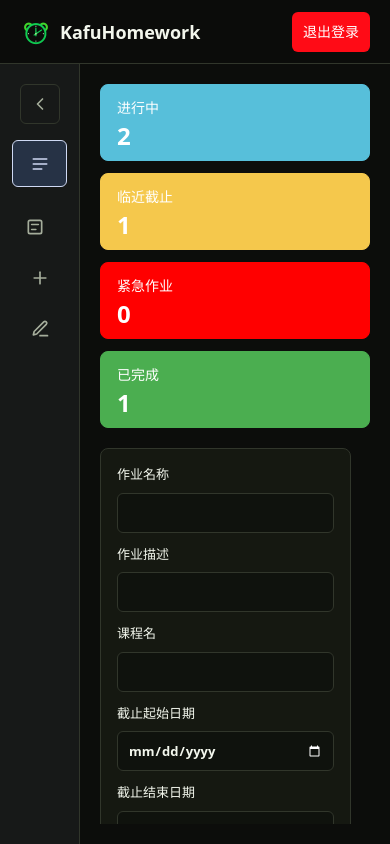
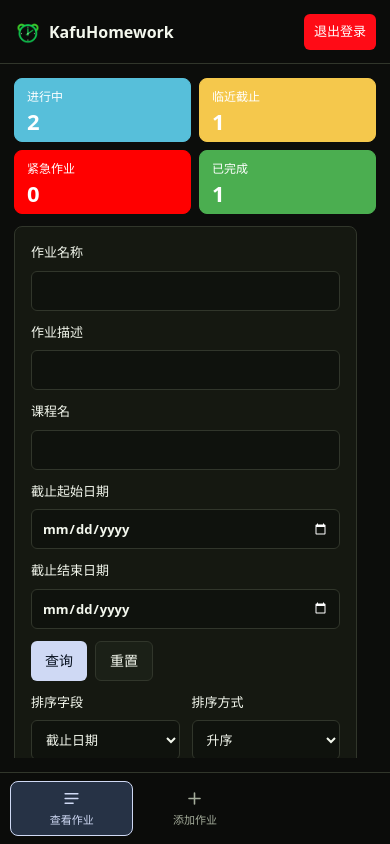
Before and after one commit to Kyy008/KafuHomework, a React (Vite) app: page / in a window 390 px wide. Built offline with nearby package versions, Linux system fonts and the light colour scheme.

Commit message:
refactor: 移除独立编辑页并改为作业卡片内编辑

```diff
--- a/src/App.css
+++ b/src/App.css
@@ -12,6 +12,7 @@
   --topbar-height: 64px;
   --sidebar-expanded-width: 288px;
   --sidebar-collapsed-width: 80px;
+  --mobile-bottom-nav-height: 72px;
 }
 
 .app-shell {
@@ -304,6 +305,10 @@
   transform: rotate(180deg);
 }
 
+.mobile-bottom-nav {
+  display: none;
+}
+
 .workspace {
   min-width: 0;
   flex: 1 1 auto;
@@ -712,6 +717,16 @@
 
 .assignment-action-button.danger:hover {
   background: rgba(255, 122, 138, 0.16);
+}
+
+.assignment-action-button.edit {
+  border-color: rgba(87, 191, 218, 0.65);
+  background: rgba(87, 191, 218, 0.14);
+  color: #bdefff;
+}
+
+.assignment-action-button.edit:hover {
+  background: rgba(87, 191, 218, 0.22);
 }
 
 .complete-button {
@@ -770,7 +785,7 @@
 }
 
 .confirm-dialog {
-  width: min(360px, 100%);
+  width: min(360px, calc(100vw - 32px));
   border: 1px solid var(--border);
   border-radius: 8px;
   background: var(--panel);
@@ -839,6 +854,68 @@
 
 .confirm-dialog-actions button:active {
   transform: translateY(1px);
+}
+
+.assignment-edit-dialog {
+  width: min(760px, calc(100vw - 32px));
+  max-height: min(760px, calc(100dvh - 48px));
+  overflow-y: auto;
+  border: 1px solid var(--border);
+  border-radius: 8px;
+  background: var(--panel);
+  padding: 20px;
+  box-shadow: 0 22px 60px rgba(0, 0, 0, 0.42);
+  animation: dialog-panel-enter 180ms ease-out both;
+}
+
+.assignment-edit-dialog-heading {
+  display: flex;
+  align-items: center;
+  justify-content: space-between;
+  gap: 16px;
+  margin-bottom: 16px;
+}
+
+.assignment-edit-dialog-heading h2 {
+  margin: 0;
+  color: var(--foreground);
+  font-size: 20px;
+  font-weight: 800;
+}
+
+.assignment-edit-dialog-heading button {
+  display: inline-flex;
+  align-items: center;
+  justify-content: center;
+  width: 34px;
+  height: 34px;
+  border: 1px solid var(--border);
+  border-radius: 6px;
+  background: var(--panel-strong);
+  color: var(--foreground);
+  cursor: pointer;
+  font-size: 24px;
+  line-height: 1;
+  transition:
+    background-color 180ms ease,
+    border-color 180ms ease,
+    transform 180ms ease;
+}
+
+.assignment-edit-dialog-heading button:hover {
+  background: var(--muted);
+}
+
+.assignment-edit-dialog-heading button:active {
+  transform: translateY(1px);
+}
+
+.assignment-edit-dialog .assignment-form-panel {
+  width: 100%;
+  margin: 0;
+  border: 0;
+  background: transparent;
+  padding: 0;
 }
 
 .assignment-info-grid {
@@ -1337,139 +1414,7 @@
   opacity: 0.55;
 }
 
-.edit-assignment-view {
-  display: grid;
-  grid-template-columns: minmax(260px, 340px) minmax(0, 1fr);
-  gap: 18px;
-  width: min(100%, 1120px);
-  margin: 0 auto;
-  align-items: start;
-}
-
-.edit-assignment-list-panel,
-.edit-assignment-form-area,
-.edit-empty-panel {
-  border: 1px solid var(--border);
-  border-radius: 8px;
-  background: var(--panel);
-  padding: 18px;
-}
-
-.edit-assignment-form-area .assignment-form-panel {
-  width: 100%;
-  margin: 0;
-  border: 0;
-  background: transparent;
-  padding: 0;
-}
-
-.edit-panel-heading {
-  display: flex;
-  align-items: center;
-  justify-content: space-between;
-  gap: 12px;
-  margin-bottom: 14px;
-}
-
-.edit-panel-heading h2,
-.edit-empty-panel h2 {
-  margin: 0;
-  color: var(--foreground);
-  font-size: 18px;
-  font-weight: 800;
-}
-
-.edit-panel-heading span {
-  color: var(--muted-foreground);
-  font-size: 13px;
-  font-weight: 700;
-  white-space: nowrap;
-}
-
-.edit-assignment-list {
-  display: grid;
-  gap: 10px;
-}
-
-.edit-assignment-item {
-  display: grid;
-  gap: 10px;
-  width: 100%;
-  border: 1px solid var(--border);
-  border-radius: 8px;
-  background: var(--panel-strong);
-  color: var(--foreground);
-  cursor: pointer;
-  padding: 12px;
-  text-align: left;
-  transition:
-    background-color 180ms ease,
-    border-color 180ms ease,
-    transform 180ms ease;
-}
-
-.edit-assignment-item:hover {
-  background: var(--muted);
-}
-
-.edit-assignment-item.active {
-  border-color: var(--primary);
-  background: #263245;
-}
-
-.edit-assignment-item:active {
-  transform: translateY(1px);
-}
-
-.edit-assignment-item-title {
-  display: flex;
-  align-items: center;
-  justify-content: space-between;
-  gap: 10px;
-}
-
-.edit-assignment-item-title strong {
-  min-width: 0;
-  overflow-wrap: anywhere;
-  font-size: 15px;
-  line-height: 1.35;
-}
-
-.edit-assignment-item-title .assignment-status {
-  flex: 0 0 auto;
-}
-
-.edit-assignment-item-meta {
-  display: flex;
-  justify-content: space-between;
-  gap: 10px;
-  color: var(--muted-foreground);
-  font-size: 12px;
-  font-weight: 700;
-}
-
-.edit-assignment-item-meta span {
-  min-width: 0;
-  overflow-wrap: anywhere;
-}
-
-.edit-empty-panel {
-  width: min(100%, 760px);
-  margin: 0 auto;
-}
-
-.edit-empty-panel p {
-  margin: 10px 0 0;
-  color: var(--muted-foreground);
-  font-size: 14px;
-  line-height: 1.6;
-}
-
 @media (max-width: 960px) {
-  .edit-assignment-view {
-    grid-template-columns: 1fr;
-  }
-
   .assignment-query-form {
     grid-template-columns: repeat(2, minmax(0, 1fr));
   }
@@ -1481,7 +1426,18 @@
 
 @media (max-width: 760px) {
   .topbar {
-    padding: 0 20px;
+    padding: 0 14px;
+  }
+
+  .brand {
+    gap: 7px;
+    font-size: 16px;
+  }
+
+  .brand-icon {
+    width: 28px;
+    height: 28px;
+    flex-basis: 28px;
   }
 
   .account-name {
@@ -1489,63 +1445,66 @@
   }
 
   .logout-button {
-    min-width: 78px;
+    min-width: 72px;
+    height: 36px;
+    font-size: 13px;
+  }
+
+  .app-body {
+    display: block;
+    height: 100dvh;
+    overflow: hidden;
   }
 
   .sidebar {
-    width: var(--sidebar-collapsed-width);
-    padding: 20px 12px;
-  }
-
-  .sidebar-collapse-row {
-    justify-content: center;
-  }
-
-  .tree-button,
-  .edit-group-button {
-    justify-content: center;
-    gap: 0;
-  }
-
-  .tree-button {
-    padding: 12px 0;
-  }
-
-  .tree-label,
-  .sidebar-chevron {
-    max-width: 0;
-    opacity: 0;
-  }
-
-  .nav-children {
-    padding-left: 0;
+    display: none;
   }
 
   .workspace {
-    padding: 20px;
+    height: calc(100dvh - var(--topbar-height));
+    padding: 14px 14px
+      calc(var(--mobile-bottom-nav-height) + env(safe-area-inset-bottom) + 14px);
+    overflow-y: auto;
   }
 
   .view-dashboard {
-    gap: 20px;
-    height: calc(100vh - var(--topbar-height) - 40px);
+    gap: 12px;
+    height: calc(
+      100dvh - var(--topbar-height) - var(--mobile-bottom-nav-height) -
+        env(safe-area-inset-bottom) - 28px
+    );
   }
 
   .stats-section {
-    grid-template-columns: 1fr;
-    gap: 12px;
+    grid-template-columns: repeat(2, minmax(0, 1fr));
+    gap: 8px;
   }
 
   .stat-card {
-    min-height: 70px;
-    padding: 12px 16px;
+    min-height: 58px;
+    padding: 9px 12px;
+  }
+
+  .stat-card p {
+    font-size: 12px;
   }
 
   .stat-card strong {
-    font-size: 24px;
+    margin-top: 4px;
+    font-size: 22px;
   }
 
   .assignment-query-form {
     grid-template-columns: 1fr;
+  }
+
+  .assignment-sort-controls {
+    display: grid;
+    grid-template-columns: repeat(2, minmax(0, 1fr));
+  }
+
+  .assignment-sort-controls label {
+    min-width: 0;
   }
 
   .assignment-pagination {
@@ -1558,15 +1517,33 @@
   }
 
   .assignment-card-main {
-    flex-direction: column;
+    align-items: flex-start;
+    gap: 10px;
+  }
+
+  .assignment-card-heading {
+    flex: 1 1 auto;
   }
 
   .assignment-card-actions {
-    justify-content: start;
+    width: auto;
+    justify-content: end;
+    overflow-x: visible;
+  }
+
+  .assignment-action-button,
+  .complete-button {
+    width: 78px;
+    height: 34px;
+    padding: 0 8px;
   }
 
   .assignment-info-grid {
-    grid-template-columns: 1fr;
+    grid-template-columns: repeat(2, minmax(0, 1fr));
+  }
+
+  .assignment-info-pill:first-child {
+    grid-column: 1 / -1;
   }
 
   .assignment-form-panel {
@@ -1580,6 +1557,63 @@
   .date-picker-popover {
     left: 0;
     right: auto;
-    width: min(330px, calc(100vw - 40px));
-  }
-}
+    width: min(330px, calc(100vw - 28px));
+  }
+
+  .mobile-bottom-nav {
+    position: fixed;
+    inset: auto 0 0;
+    z-index: 40;
+    display: grid;
+    grid-template-columns: repeat(3, minmax(0, 1fr));
+    min-height: calc(
+      var(--mobile-bottom-nav-height) + env(safe-area-inset-bottom)
+    );
+    border-top: 1px solid var(--border);
+    background: rgba(12, 13, 11, 0.96);
+    padding: 8px 10px calc(8px + env(safe-area-inset-bottom));
+    backdrop-filter: blur(10px);
+  }
+
+  .mobile-nav-button {
+    display: grid;
+    justify-items: center;
+    gap: 4px;
+    min-width: 0;
+    border: 1px solid transparent;
+    border-radius: 8px;
+    background: transparent;
+    color: var(--muted-foreground);
+    cursor: pointer;
+    padding: 7px 4px;
+    font-size: 11px;
+    font-weight: 700;
+    transition:
+      background-color 180ms ease,
+      border-color 180ms ease,
+      color 180ms ease,
+      transform 180ms ease;
+  }
+
+  .mobile-nav-button.active {
+    border-color: var(--primary);
+    background: #263245;
+    color: var(--primary);
+  }
+
+  .mobile-nav-button:active {
+    transform: translateY(1px);
+  }
+
+  .mobile-nav-button .sidebar-icon {
+    width: 19px;
+    height: 19px;
+  }
+
+  .mobile-nav-button span {
+    max-width: 100%;
+    overflow: hidden;
+    text-overflow: ellipsis;
+    white-space: nowrap;
+  }
+}
--- a/src/App.jsx
+++ b/src/App.jsx
@@ -2,17 +2,15 @@
 import './App.css'
 import {
   AssignmentForm,
-  EditAssignmentView,
   ViewAssignments,
 } from './components/assignments/AssignmentViews'
-import { Sidebar } from './components/layout/Sidebar'
+import { MobileBottomNav, Sidebar } from './components/layout/Sidebar'
 import { Topbar } from './components/layout/Topbar'
 import { useAssignmentStore } from './hooks/useAssignmentStore'
 import { formatDateTimeInputValue } from './utils/dateUtils'
 
 const getViewTitle = (activeView) => {
   if (activeView === 'add') return '添加作业'
-  if (activeView === 'edit') return '编辑作业'
   return '查看作业'
 }
 
@@ -65,8 +63,10 @@
             <ViewAssignments
               assignments={assignmentStore.assignments}
               highlightedAssignmentId={highlightedAssignmentId}
+              minDeadline={minDeadline}
               now={now}
               onDelete={assignmentStore.deleteAssignment}
+              onSave={assignmentStore.saveAssignment}
               onHighlightComplete={clearHighlightedAssignment}
               onToggleComplete={assignmentStore.toggleComplete}
             />
@@ -79,20 +79,13 @@
                 setActiveView('view')
               }}
             />
-          ) : activeView === 'edit' ? (
-            <EditAssignmentView
-              assignments={assignmentStore.assignments}
-              editingAssignment={assignmentStore.editingAssignment}
-              minDeadline={minDeadline}
-              now={now}
-              onSave={assignmentStore.saveAssignment}
-              onSelect={assignmentStore.setEditingAssignment}
-            />
           ) : (
             <section className="empty-view" />
           )}
         </main>
       </div>
+
+      <MobileBottomNav activeView={activeView} onChangeView={setActiveView} />
     </div>
   )
 }
--- a/src/components/assignments/AssignmentViews.jsx
+++ b/src/components/assignments/AssignmentViews.jsx
@@ -116,15 +116,61 @@
   )
 }
 
-function AssignmentActionButton({ children, danger = false, onClick }) {
+function AssignmentActionButton({
+  children,
+  danger = false,
+  onClick,
+  variant = '',
+}) {
   return (
     <button
-      className={`assignment-action-button ${danger ? 'danger' : ''}`}
+      className={`assignment-action-button ${danger ? 'danger' : ''} ${
+        variant ? variant : ''
+      }`}
       onClick={onClick}
       type="button"
     >
       {children}
     </button>
+  )
+}
+
+function EditAssignmentDialog({
+  assignment,
+  minDeadline,
+  onClose,
+  onSave,
+}) {
+  const handleSubmit = (formData) => {
+    onSave({
+      ...assignment,
+      ...formData,
+    })
+    onClose()
+  }
+
+  return createPortal(
+    <div className="confirm-dialog-backdrop" role="presentation">
+      <div
+        aria-modal="true"
+        className="assignment-edit-dialog"
+        role="dialog"
+      >
+        <div className="assignment-edit-dialog-heading">
+          <h2>编辑作业</h2>
+          <button type="button" onClick={onClose} aria-label="关闭编辑弹窗">
+            ×
+          </button>
+        </div>
+        <AssignmentForm
+          assignment={assignment}
+          key={assignment.id}
+          minDeadline={minDeadline}
+          onSubmit={handleSubmit}
+        />
+      </div>
+    </div>,
+    document.body,
   )
 }
 
@@ -156,6 +202,7 @@
   highlighted = false,
   now,
   onDelete,
+  onEdit,
   onToggleComplete,
 }) {
   const status = getAssignmentStatus(assignment, now)
@@ -207,6 +254,13 @@
           </div>
 
           <div className="assignment-card-actions">
+            <AssignmentActionButton
+              variant="edit"
+              onClick={() => onEdit(assignment)}
+            >
+              编辑作业
+            </AssignmentActionButton>
+
             <AssignmentActionButton
               danger
               onClick={() => setPendingAction('delete')}
@@ -279,6 +333,7 @@
   highlightedAssignmentId = null,
   now,
   onDelete,
+  onEdit,
   onToggleComplete,
 }) {
   if (assignments.length === 0) {
@@ -294,6 +349,7 @@
           key={assignment.id}
           now={now}
           onDelete={onDelete}
+          onEdit={onEdit}
           onToggleComplete={onToggleComplete}
         />
       ))}
@@ -507,12 +563,15 @@
 export function ViewAssignments({
   assignments,
   highlightedAssignmentId = null,
+  minDeadline,
   now,
   onDelete,
   onHighlightComplete,
+  onSave,
   onToggleComplete,
 }) {
   const scrollAreaRef = useRef(null)
+  const [editingAssignment, setEditingAssignment] = useState(null)
   const [draftQuery, setDraftQuery] = useState(DEFAULT_QUERY)
   const [appliedQuery, setAppliedQuery] = useState(DEFAULT_QUERY)
   const [currentPage, setCurrentPage] = useState(1)
@@ -641,6 +700,15 @@
           onSubmit={handleQuerySubmit}
         />
 
+        {editingAssignment && (
+          <EditAssignmentDialog
+            assignment={editingAssignment}
+            minDeadline={minDeadline}
+            onClose={() => setEditingAssignment(null)}
+            onSave={onSave}
+          />
+        )}
+
         {queriedAssignments.length > 0 ? (
           <>
             <AssignmentList
@@ -649,6 +717,7 @@
               highlightedAssignmentId={highlightedAssignmentId}
               now={now}
               onDelete={onDelete}
+              onEdit={setEditingAssignment}
               onToggleComplete={onToggleComplete}
             />
             <AssignmentPagination
@@ -1103,141 +1172,3 @@
     </section>
   )
 }
-
-function EditAssignmentListItem({ active, assignment, now, onSelect }) {
-  const status = getAssignmentStatus(assignment, now)
-
-  return (
-    <button
-      className={`edit-assignment-item ${active ? 'active' : ''}`}
-      onClick={() => onSelect(assignment)}
-      type="button"
-    >
-      <div className="edit-assignment-item-title">
-        <strong>{assignment.title}</strong>
-        <span className={`assignment-status ${status.tone}`}>
-          {status.label}
-        </span>
-      </div>
-      <div className="edit-assignment-item-meta">
-        <span>{assignment.course || '未填写课程'}</span>
-        <span>{formatDateTime(assignment.deadline)}</span>
-      </div>
-    </button>
-  )
-}
-
-export function EditAssignmentView({
-  assignments,
-  editingAssignment,
-  minDeadline,
-  now,
-  onSave,
-  onSelect,
-}) {
-  const [savedAssignmentId, setSavedAssignmentId] = useState(null)
-  const successTimerRef = useRef(null)
-  const selectedAssignment = useMemo(
-    () =>
-      assignments.find(
-        (assignment) => assignment.id === editingAssignment?.id,
-      ) ?? null,
-    [assignments, editingAssignment],
-  )
-
-  useEffect(() => {
-    if (assignments.length === 0) {
-      if (editingAssignment) {
-        onSelect(null)
-      }
-
-      return
-    }
-
-    if (!selectedAssignment) {
-      onSelect(assignments[0])
-    }
-  }, [assignments, editingAssignment, onSelect, selectedAssignment])
-
-  useEffect(() => {
-    return () => {
-      window.clearTimeout(successTimerRef.current)
-    }
-  }, [])
-
-  if (assignments.length === 0) {
-    return (
-      <section className="edit-assignment-view">
-        <div className="edit-empty-panel">
-          <h2>暂无可编辑作业</h2>
-          <p>添加作业后，可以在这里修改作业名称、详情、课程和截止时间。</p>
-        </div>
-      </section>
-    )
-  }
-
-  const handleSave = (formData) => {
-    const updatedAssignment = {
-      ...selectedAssignment,
-      ...formData,
-    }
-
-    onSave(updatedAssignment)
-    onSelect(updatedAssignment)
-    setSavedAssignmentId(updatedAssignment.id)
-    window.clearTimeout(successTimerRef.current)
-    successTimerRef.current = window.setTimeout(() => {
-      setSavedAssignmentId(null)
-    }, 2200)
-  }
-
-  return (
-    <section className="edit-assignment-view">
-      <aside className="edit-assignment-list-panel" aria-label="可编辑作业列表">
-        <div className="edit-panel-heading">
-          <h2>选择作业</h2>
-          <span>{assignments.length} 项</span>
-        </div>
-
-        <div className="edit-assignment-list">
-          {assignments.map((assignment) => (
-            <EditAssignmentListItem
-              active={assignment.id === selectedAssignment?.id}
-              assignment={assignment}
-              key={assignment.id}
-              now={now}
-              onSelect={onSelect}
-            />
-          ))}
-        </div>
-      </aside>
-
-      <div className="edit-assignment-form-area">
-        <div className="edit-panel-heading">
-          <h2>编辑内容</h2>
-          {selectedAssignment && (
-            <span>{selectedAssignment.completed ? '已完成' : '未完成'}</span>
-          )}
-        </div>
-
-        {savedAssignmentId === selectedAssignment?.id && (
-          <p className="form-success">保存成功。</p>
-        )}
-
-        {selectedAssignment ? (
-          <AssignmentForm
-            assignment={selectedAssignment}
-            key={selectedAssignment.id}
-            minDeadline={minDeadline}
-            onSubmit={handleSave}
-          />
-        ) : (
-          <div className="edit-empty-panel">
-            <h2>请选择作业</h2>
-            <p>从左侧列表中选择一个作业后即可编辑。</p>
-          </div>
-        )}
-      </div>
-    </section>
-  )
-}
--- a/src/components/layout/Sidebar.jsx
+++ b/src/components/layout/Sidebar.jsx
@@ -1,6 +1,10 @@
 const EDIT_ACTIONS = [
   { id: 'add', label: '添加作业', icon: 'add' },
-  { id: 'edit', label: '编辑作业', icon: 'edit' },
+]
+
+const MOBILE_NAV_ACTIONS = [
+  { id: 'view', label: '查看作业', icon: 'view' },
+  ...EDIT_ACTIONS,
 ]
 
 function ChevronIcon({ className = '' }) {
@@ -143,7 +147,7 @@
             aria-expanded={isEditMenuExpanded}
             aria-label="作业编辑"
             className={`edit-group-button ${
-              activeView === 'add' || activeView === 'edit' ? 'active' : ''
+              activeView === 'add' ? 'active' : ''
             } ${isCollapsed ? 'collapsed' : ''}`}
             onClick={onToggleEditMenu}
             title="作业编辑"
@@ -179,3 +183,25 @@
     </aside>
   )
 }
+
+export function MobileBottomNav({ activeView, onChangeView }) {
+  return (
+    <nav className="mobile-bottom-nav" aria-label="移动端主导航">
+      {MOBILE_NAV_ACTIONS.map((action) => (
+        <button
+          aria-label={action.label}
+          aria-current={activeView === action.id ? 'page' : undefined}
+          className={`mobile-nav-button ${
+            activeView === action.id ? 'active' : ''
+          }`}
+          key={action.id}
+          onClick={() => onChangeView(action.id)}
+          type="button"
+        >
+          <SidebarIcon name={action.icon} />
+          <span>{action.label}</span>
+        </button>
+      ))}
+    </nav>
+  )
+}
--- a/src/hooks/useAssignmentStore.js
+++ b/src/hooks/useAssignmentStore.js
@@ -76,7 +76,6 @@
 export const useAssignmentStore = () => {
   const [assignments, setAssignments] = useState(loadAssignments)
   const [keyword, setKeyword] = useState('')
-  const [editingAssignment, setEditingAssignment] = useState(null)
   const [selectedAssignment, setSelectedAssignment] = useState(null)
 
   useEffect(() => {
@@ -129,9 +128,6 @@
     setSelectedAssignment((currentAssignment) =>
       currentAssignment?.id === id ? null : currentAssignment,
     )
-    setEditingAssignment((currentAssignment) =>
-      currentAssignment?.id === id ? null : currentAssignment,
-    )
   }
 
   const saveAssignment = (updatedAssignment) => {
@@ -141,11 +137,6 @@
           ? { ...assignment, ...updatedAssignment }
           : assignment,
       ),
-    )
-    setEditingAssignment((currentAssignment) =>
-      currentAssignment?.id === updatedAssignment.id
-        ? { ...currentAssignment, ...updatedAssignment }
-        : currentAssignment,
     )
   }
 
@@ -163,10 +154,8 @@
     assignments,
     keyword,
     filteredAssignments,
-    editingAssignment,
     selectedAssignment,
     setKeyword,
-    setEditingAssignment,
     setSelectedAssignment,
     addAssignment,
     deleteAssignment,
```
